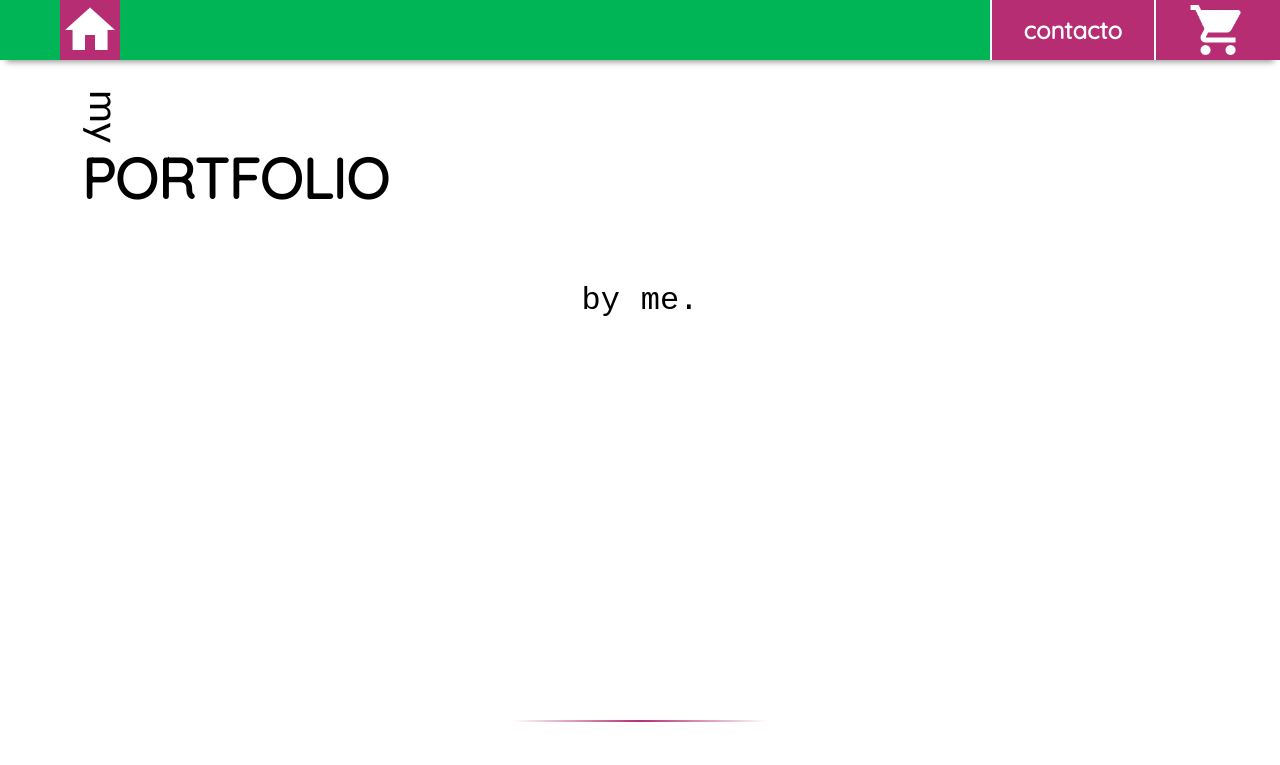
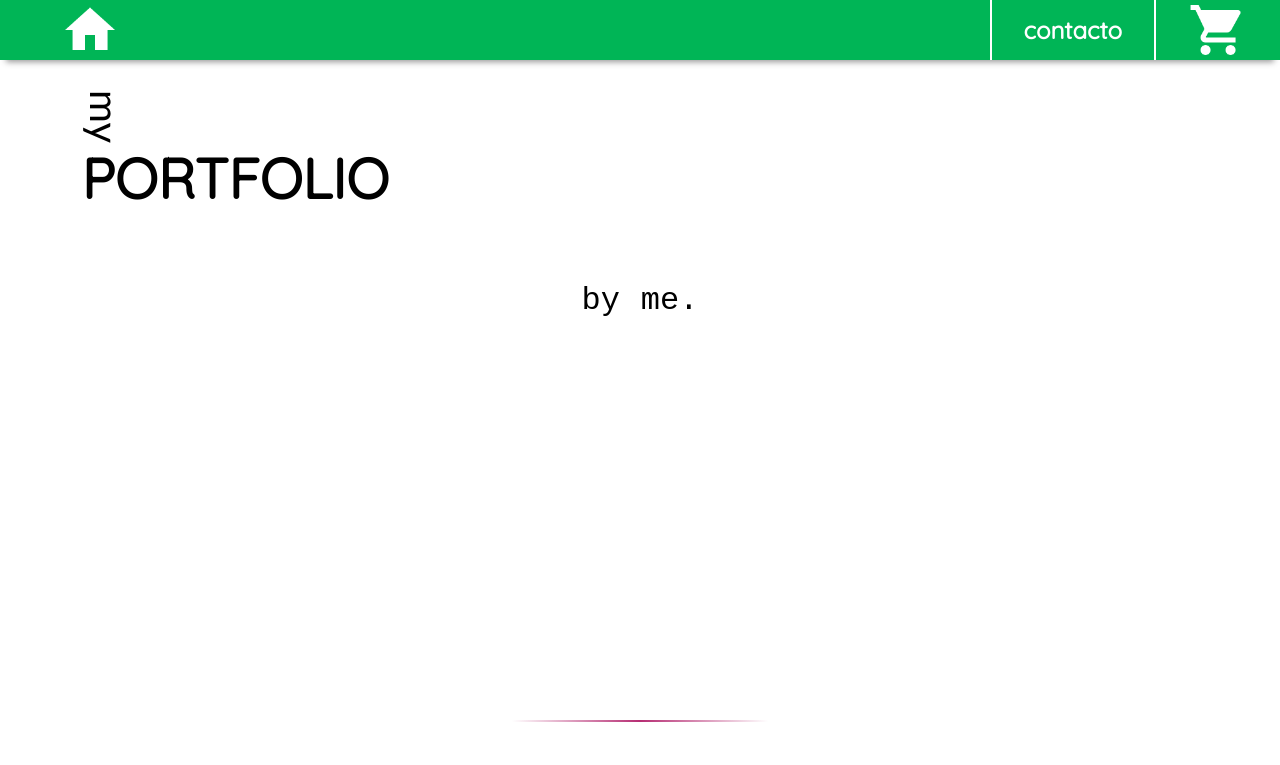
Before and after one commit to aleesmitth/aleesmitth.github.io, a plain HTML site: page index.html in a window 1280 px wide. Shown: the top 765 px of the page. Drawn offline with Linux system fonts and the light colour scheme; a script that the page names is missing.

Commit message:
Cambio colores barra de navegacion

```diff
--- a/css/mi-archivo-css.css
+++ b/css/mi-archivo-css.css
@@ -29,7 +29,7 @@ body {
 .barra-de-navegacion .item-barra-navegacion .navbar-boton {                                  /* solo afecta a los barra-de-navegacion->item-barra-navegacion->navbar-boton */
     width: auto;                                                                              /*pero no solo eso, tambien el item-barra-navegacion es visto desde barrade-navegacion*/
     height: 100%;                                                                           /*y el navbar-boton es visto desde el item-barra-navegacion, entonces por ej*/
-    background: #b62d73;                                                                    /*si le tiro right:50% va a ser el 50% del tamaño de */
+    background: transparent;                                                                    /*si le tiro right:50% va a ser el 50% del tamaño de */
     line-height: 2.5;
     text-decoration: none;
     font-family: 'quicksand', 'Trebuchet MS', 'Lucida Sans Unicode', 'Lucida Grande', 'Lucida Sans', Arial;
@@ -42,7 +42,8 @@ body {
 }                                                    /* hover de los navbar-item -> a, en hover*/
 .barra-de-navegacion .item-barra-navegacion .navbar-boton:hover{                /*afecta a a en hover de cada uno*/
     background: #ec62a1;
-    transition: all 0.8s ease .01s;
+    transition: all 0.2s ease .01s;
+    box-shadow: 0 5px 8.896px #9b9b9b,0 0px 0px rgb(112, 112, 112);
     /*border-radius: 50px;*/
 }
 .barra-de-navegacion .item-barra-navegacion .navbar-boton:active{                                    /* click de los navbar-item -> a*/
@@ -64,7 +65,7 @@ body {
     height: 100%;
     margin-left: 60px;
     float: left;
-    background: #b62d73;
+    background: transparent;
 }
 .icono-shop{
     background: transparent;
```
